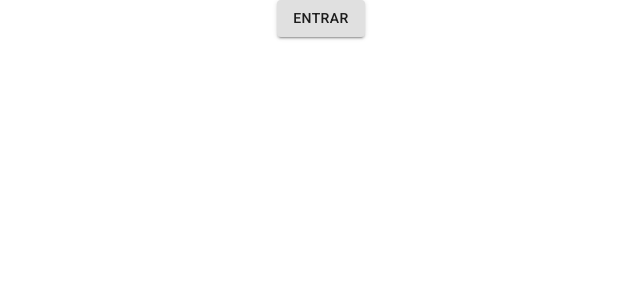
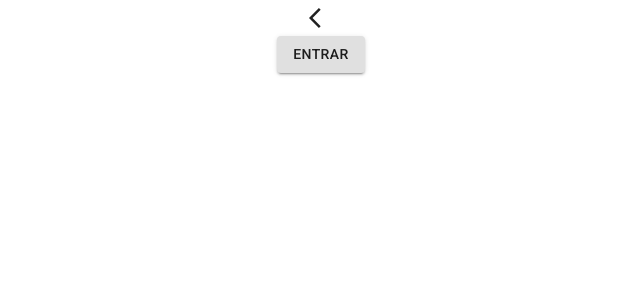
Before and after one commit to future4code/David-Mello, a React (Create React App) app in the folder quinzena-9/projeto/labex/: page /login in a window 1280 px wide. Shown: the top 300 px of the page, without its empty margins (319-959 px from the left). Built offline with nearby package versions, Linux system fonts and the light colour scheme.

Commit message:
Adicionado botão de retorno nas páginas necessárias

```diff
--- a/quinzena-9/projeto/labex/src/Components/RouteButton.js
+++ b/quinzena-9/projeto/labex/src/Components/RouteButton.js
@@ -1,17 +1,35 @@
 import React from 'react'
 import Button from '@material-ui/core/Button'
 import {useHistory} from 'react-router-dom'
+import {useState, useEffect} from 'react'
+import ArrowBackIos from '@material-ui/icons/ArrowBackIos'
 
 export default function RouteButton(props) {
 
+    const [type, setType] = useState("normal")
     const history = useHistory();
+
     const onClickButton = () => {
         history.push(props.route)
     }
 
+    const goBack = () => {
+        history.goBack()
+    }
+
+    useEffect(() => {
+        if (props.type === "goBack")
+        { setType(props.type) }
+        return () => {
+
+        }
+    }, [])
+
+
     return (
         <div>
-            <Button variant="contained" onClick={onClickButton}>{props.name}</Button>
+            { type === "goBack" ? <Button variant='default' onClick={goBack}><ArrowBackIos/></Button> :
+            <Button variant="contained" onClick={onClickButton}>{props.name}</Button> }
         </div>
     )
 }
--- a/quinzena-9/projeto/labex/src/Pages/AdminPage.js
+++ b/quinzena-9/projeto/labex/src/Pages/AdminPage.js
@@ -4,6 +4,7 @@ import RouteButton from '../Components/RouteButton'
 export default function AdminPage() {
     return (
         <div>
+            <RouteButton type="goBack"/>
             <RouteButton name="Administrar candidaturas" route="admin/applications"/>
             <RouteButton name="Remover Viagens" route="admin/removetrip"/>
             <RouteButton name="Criar Viagens" route="admin/newtrip"/>
--- a/quinzena-9/projeto/labex/src/Pages/ApplicationsPage.js
+++ b/quinzena-9/projeto/labex/src/Pages/ApplicationsPage.js
@@ -1,9 +1,10 @@
 import React from 'react'
+import RouteButton from '../Components/RouteButton'
 
 export default function ApplicationsPage() {
     return (
         <div>
-
+            <RouteButton type="goBack"/>
         </div>
     )
 }
--- a/quinzena-9/projeto/labex/src/Pages/LoginPage.js
+++ b/quinzena-9/projeto/labex/src/Pages/LoginPage.js
@@ -4,6 +4,7 @@ import RouteButton from '../Components/RouteButton'
 export default function LoginPage() {
     return (
         <div>
+            <RouteButton type="goBack"/>
             <RouteButton name="Entrar" route='/admin'/>
         </div>
     )
--- a/quinzena-9/projeto/labex/src/Pages/NewTripPage.js
+++ b/quinzena-9/projeto/labex/src/Pages/NewTripPage.js
@@ -1,9 +1,10 @@
 import React from 'react'
+import RouteButton from '../Components/RouteButton'
 
 export default function NewTripPage() {
     return (
         <div>
-
+            <RouteButton type="goBack"/>
         </div>
     )
 }
--- a/quinzena-9/projeto/labex/src/Pages/RemoveTripPage.js
+++ b/quinzena-9/projeto/labex/src/Pages/RemoveTripPage.js
@@ -1,9 +1,10 @@
 import React from 'react'
+import RouteButton from '../Components/RouteButton'
 
 export default function RemoveTripPage() {
     return (
         <div>
-
+            <RouteButton type="goBack"/>
         </div>
     )
 }
--- a/quinzena-9/projeto/labex/src/Pages/TripFormPage.js
+++ b/quinzena-9/projeto/labex/src/Pages/TripFormPage.js
@@ -1,11 +1,13 @@
 import React from 'react'
 import {useParams} from 'react-router-dom'
+import RouteButton from '../Components/RouteButton'
 
 export default function TripFormPage() {
     const pathParams = useParams();
 
     return (
         <div>
+            <RouteButton type="goBack"/>
             <h1>{pathParams.trip} </h1>
         </div>
     )
--- a/quinzena-9/projeto/labex/src/Pages/TripsPage.js
+++ b/quinzena-9/projeto/labex/src/Pages/TripsPage.js
@@ -4,6 +4,7 @@ import RouteButton from '../Components/RouteButton'
 export default function TripsPage() {
     return (
         <div>
+            <RouteButton type="goBack"/>
             <RouteButton name="Marte" route="/form/Marte"/>
             <RouteButton name="Terminus" route="/form/Terminus"/>
             <RouteButton name="Arrakis" route="/form/Arrakis"/>
```
